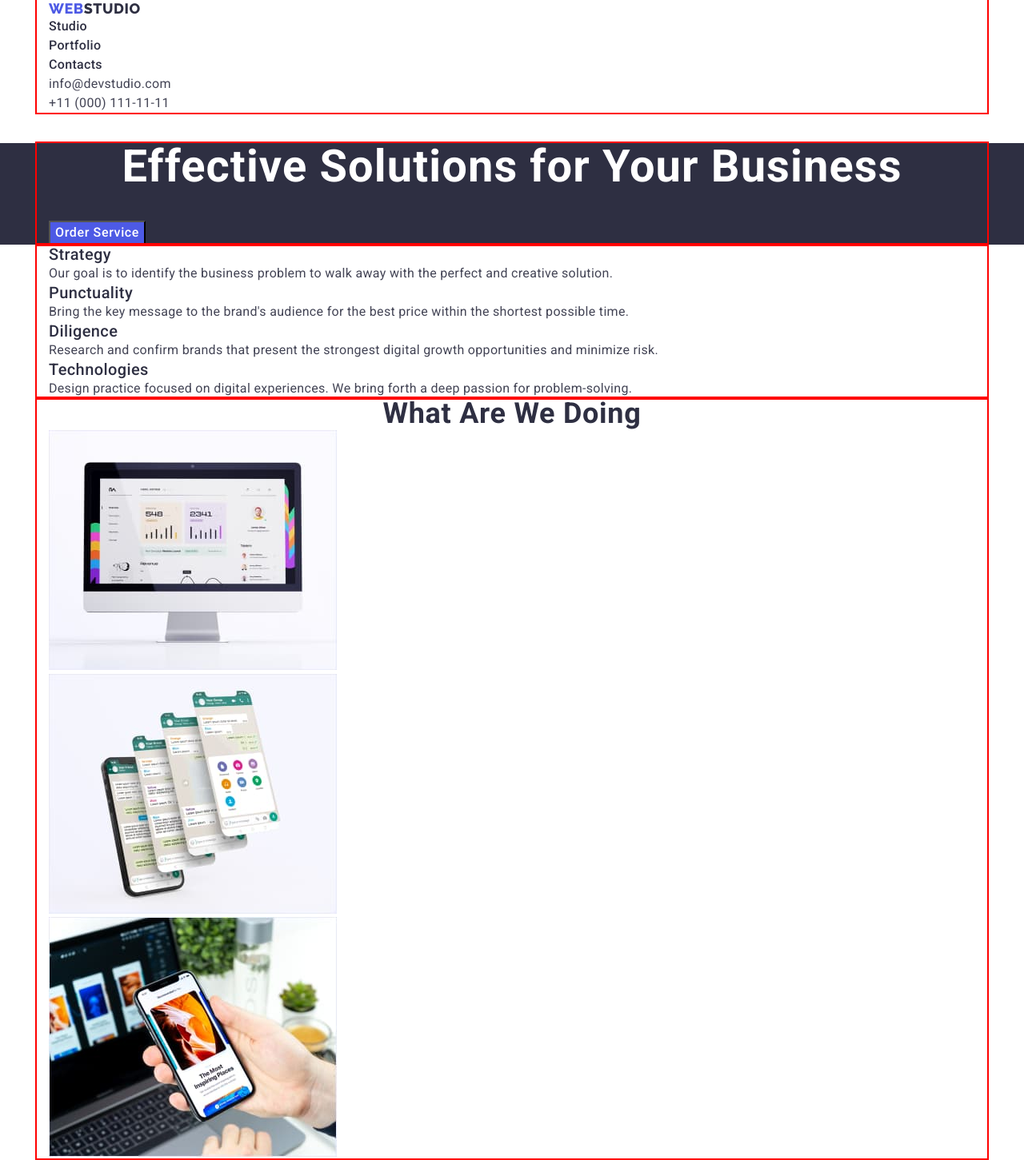
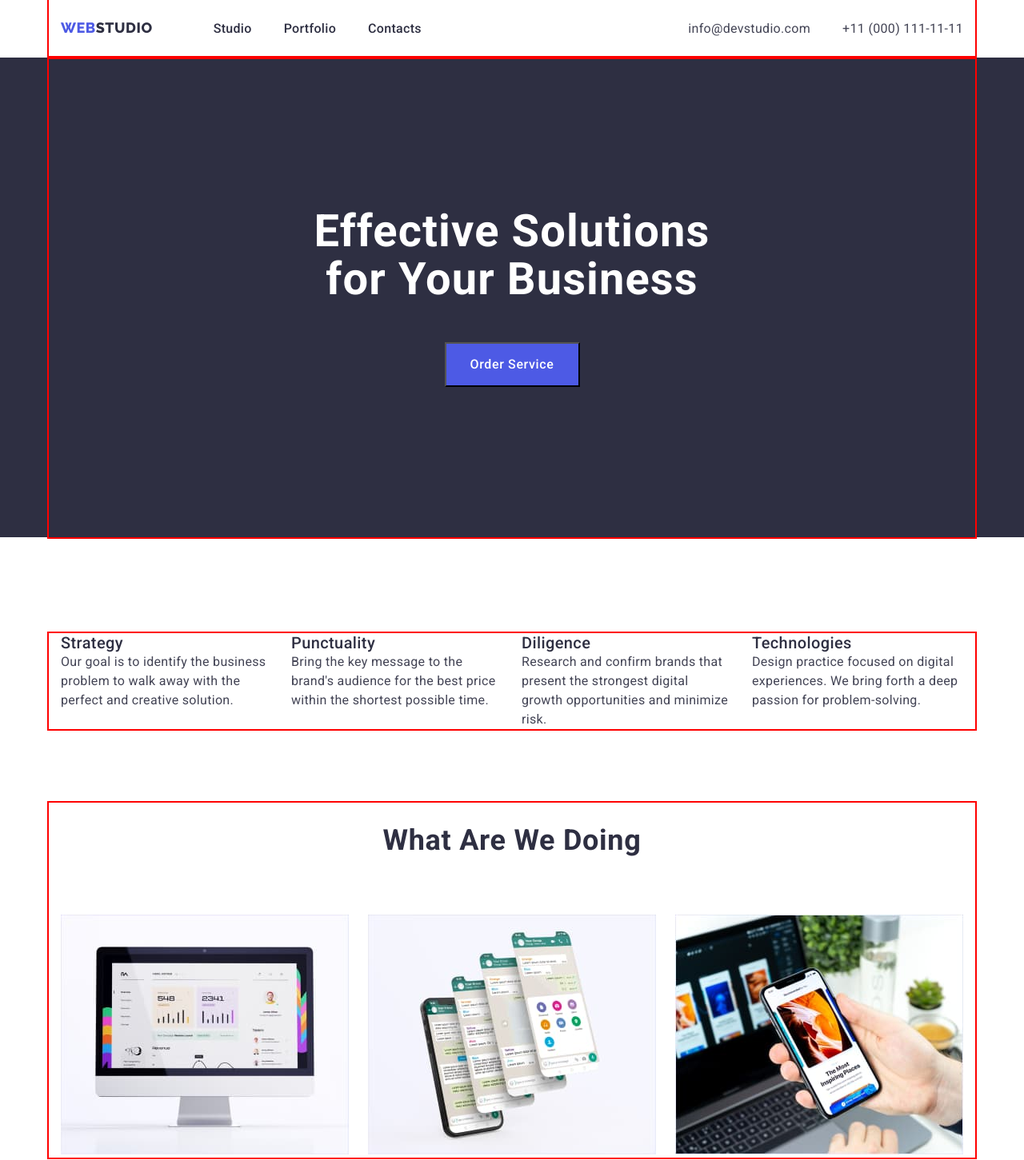
Before and after one commit to zabolotnyy/goit-markup-hw-03, a plain HTML site: page index.html in a window 1280 px wide. Shown: the top 1451 px of the page at 80% size. Drawn offline with nearby package versions, Linux system fonts and the light colour scheme.

Commit message:
in progress

```diff
--- a/css/style.css
+++ b/css/style.css
@@ -54,7 +54,7 @@ button {
 /*Reset Finish*/
 /*Container*/
 .container {
-     width: 1188px;
+     width: 1158px;
      margin-left: auto;
      margin-right: auto;
      padding-left: 15px;
@@ -70,6 +70,7 @@ button {
     letter-spacing: 0.03em;
     text-transform: uppercase;
     color: var(--web-button-color);
+    margin-right: 76px;
     }
 .linkcolor {
     color: var(--background-color);
@@ -93,12 +94,33 @@ button {
     line-height: 1.5;
     letter-spacing: 0.02em;
     color: var(--text-color);
+    padding-top: 24px;
+    padding-bottom: 24px;
 }
 .header-adress-list:hover,
 .header-adress-list:focus {
     color: var(--focus-color);
 }
 /*HEADER FINISH*/
+/*header-container*/
+.header-container {
+    display: flex;
+    justify-content: space-between;
+    padding-top: 24px;
+    padding-bottom: 24px;
+}
+.header-nav {
+    display: flex;
+}
+.nav-list {
+    display: flex;
+    gap:40px;
+  }
+.adress-list {
+    display: flex;
+    gap: 40px;
+}
+/*header-container Finish*/
 /*HERO-MAIN PAGE*/
 .hero {
     background-color: var(--background-color);
@@ -110,6 +132,13 @@ button {
     text-align: center;
     letter-spacing: 0.02em;
     color: var(--color-white);
+    display: block;
+    padding-top: 188px;
+    padding-bottom: 48px;
+    padding-right: 316px;
+    padding-left: 316px;
+    margin: 0;
+    border: 0;
 }
 .herobutton {
     background: var(--web-button-color);
@@ -119,12 +148,48 @@ button {
     line-height: 1.5;
     letter-spacing: 0.04em;
     color: var(--color-white);
+    width: 169px;
+    height: 56px;
 }
 .herobutton:hover,
 .herobutton:focus {
     background-color:var(--focus-color);
 }
+.hero-container {
+    display: flex;
+    flex-direction: column;
+    align-content: center;
+    justify-content: center;
+    align-items: center;
+    padding-bottom: 188px;
+}
 /*HERO MAIN PAGE FINISH*/
+/*MP Section Features*/
+.features-container {
+    display:flex;
+    justify-content: space-between;
+    align-items: stretch;
+    margin-top:120px;
+    margin-bottom: -28px;
+}
+.feature-list {
+    width:264px;
+}
+
+.section-project {
+    margin-top: 120px;
+    padding-top: 28px;
+}
+.project-images {
+    display:flex;
+    gap:24px;
+    padding-top: 72px;
+    padding-bottom: 0px;
+    margin-bottom: 120px;
+    justify-content: space-between;
+
+}
+
 /*TEXT AND TITLE FEATURES*/
 .title-name {
     font-weight: 500;
@@ -149,9 +214,11 @@ button {
     text-transform: capitalize;
 }
 /*TEXT AND TITLE FEATURES Finish*/
-/*Team*/
+/*MP Team*/
 .section-team {
     background-color: var(--footer);
+    padding: 0px;
+    margin: 0px;
 }
 .staff {
     background-color: var(--color-white);
@@ -195,6 +262,8 @@ button {
     font-size: 18px;
     line-height: 1.17;
     letter-spacing: 0.03em;
+    margin:0px;
+    padding: 0px;
    }
 .footer-text {
     font-weight: 400;
--- a/index.html
+++ b/index.html
@@ -17,12 +17,12 @@
   <body>
     <!--HEADER-->
     <header>
-      <div class="container">
-        <nav>
+      <div class="container header-container">
+        <nav class="header-nav">
           <a class="logo link" href="./index.html">
             Web<span class="linkcolor">Studio</span>
           </a>
-          <ul>
+          <ul class="nav-list">
             <li>
               <a class="header-list link" href="./index.html">Studio</a>
             </li>
@@ -37,7 +37,7 @@
           </ul>
         </nav>
         <address class="adresslink">
-          <ul>
+          <ul class="adress-list">
             <li>
               <a
                 class="header-adress-list link"
@@ -58,7 +58,7 @@
     <main>
       <!--Hero image-->
       <section class="hero">
-        <div class="container">
+        <div class="container hero-container">
           <h1 class="herotext">Effective Solutions for Your Business</h1>
           <button class="herobutton" type="button">Order Service</button>
         </div>
@@ -67,29 +67,29 @@
       <section>
         <div class="container">
           <h2 class="visually-hidden">.</h2>
-          <ul>
-            <li>
+          <ul class="features-container">
+            <li class="feature-list">
               <h3 class="title-name">Strategy</h3>
               <p class="text">
                 Our goal is to identify the business problem to walk away with
                 the perfect and creative solution.
               </p>
             </li>
-            <li>
+            <li class="feature-list">
               <h3 class="title-name">Punctuality</h3>
               <p class="text">
                 Bring the key message to the brand's audience for the best price
                 within the shortest possible time.
               </p>
             </li>
-            <li>
+            <li class="feature-list">
               <h3 class="title-name">Diligence</h3>
               <p class="text">
                 Research and confirm brands that present the strongest digital
                 growth opportunities and minimize risk.
               </p>
             </li>
-            <li>
+            <li class="feature-list">
               <h3 class="title-name">Technologies</h3>
               <p class="text">
                 Design practice focused on digital experiences. We bring forth a
@@ -101,9 +101,9 @@
       </section>
       <!--Section Projects-->
       <section>
-        <div class="container">
+        <div class="container section-project">
           <h2 class="main-title">What are we doing</h2>
-          <ul>
+          <ul class="project-images">
             <li>
               <img
                 src="./images/img_1.jpg"
@@ -133,7 +133,7 @@
       </section>
       <!--Section Team-->
       <section class="section-team">
-        <div class="container">
+        <div class="container section-space">
           <h2 class="main-title">Our Team</h2>
           <ul>
             <li class="staff">
```
Also changed, not shown: portfolio.html (+4 -4 lines).
